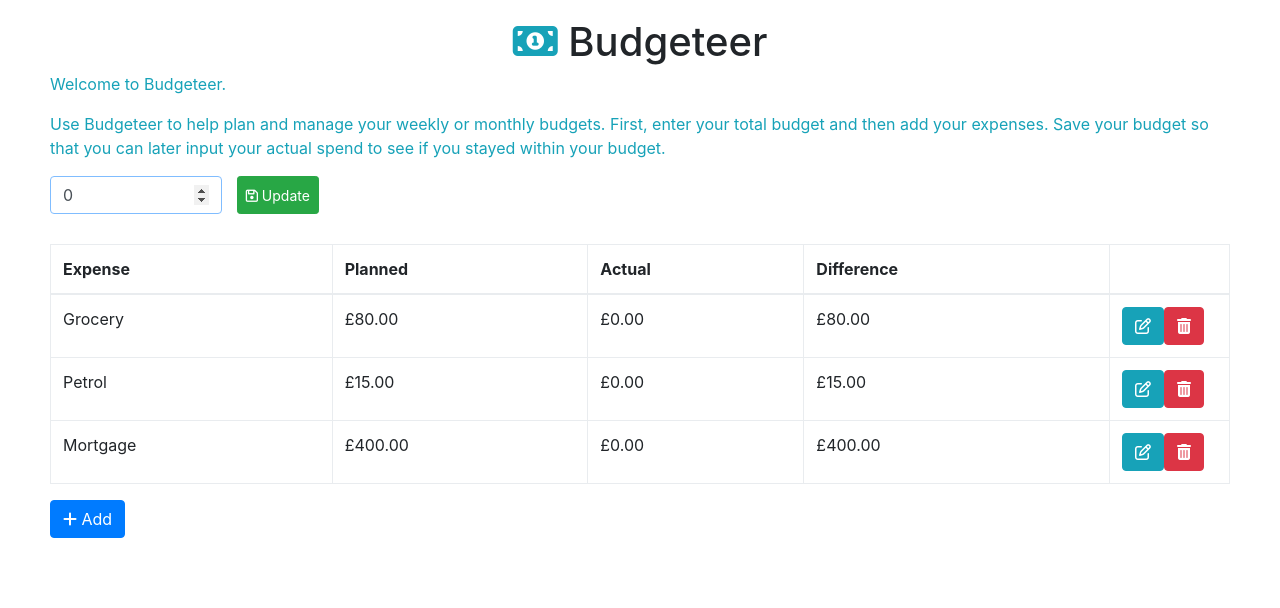
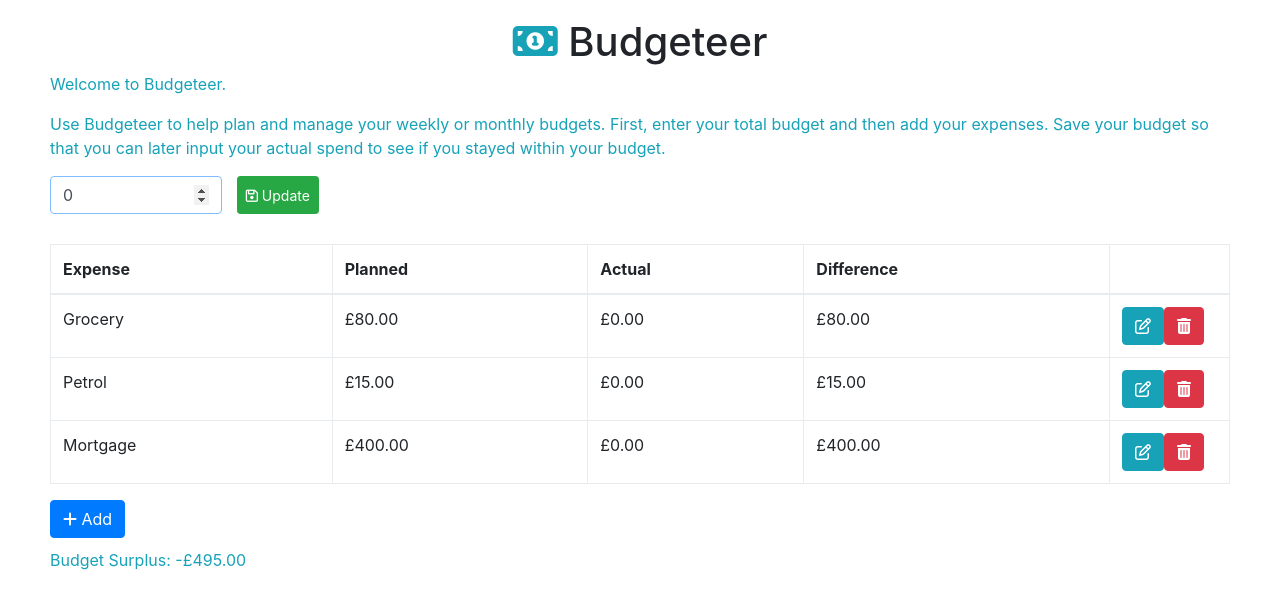
Before and after one commit to rsingh85/budgeteer, an Angular app in the folder client/: page / in a window 1280 px wide. Shown: the top 608 px of the page. Built offline with nearby package versions, Linux system fonts and the light colour scheme.

Commit message:
Added budget stats container, this will be moved into its own component in future.

```diff
--- a/client/src/app/app.component.html
+++ b/client/src/app/app.component.html
@@ -13,7 +13,7 @@
     Save your budget so that you can later input your actual spend to see if you stayed within your budget.
   </p>
 
-  <app-total-budget></app-total-budget>
-  <app-expenses></app-expenses>
+  <app-total-budget (totalBudgetChanged)="onTotalBudgetChanged($event)"></app-total-budget>
+  <app-expenses [totalBudget]="totalBudget"></app-expenses>
 
 </div>
--- a/client/src/app/app.component.ts
+++ b/client/src/app/app.component.ts
@@ -7,4 +7,9 @@ import { Component } from '@angular/core';
 })
 export class AppComponent {
   title = 'Budgeteer';
+  totalBudget = 0;
+
+  onTotalBudgetChanged(newTotalBudget: number): void {
+    this.totalBudget = newTotalBudget;
+  }
 }
--- a/client/src/app/expenses.component.css
+++ b/client/src/app/expenses.component.css
@@ -1,7 +1,11 @@
 .expenses-container {
-    margin-top: 30px;
+  margin-top: 30px;
 }
 
 .expenses-action-col {
   width: 120px;
 }
+
+.budget-stats-container {
+  margin-top: 10px;
+}
--- a/client/src/app/expenses.component.html
+++ b/client/src/app/expenses.component.html
@@ -51,3 +51,10 @@
   </div>
   <button class="btn btn-primary" title="Add Expense" (click)="onAdd()" [disabled]="isAddingExpenseAlready()"><i class="fa fa-plus" aria-hidden="true"></i> Add</button>
 </div>
+
+<!-- todo: pull out the stats container into its own component, will need to expose expenses data from this component -->
+<div class="budget-stats-container">
+  <p class="text-info">
+    Budget Surplus: {{ getBudgetSurplus() | currency:'GBP':true }}
+  </p>
+</div>
--- a/client/src/app/expenses.component.ts
+++ b/client/src/app/expenses.component.ts
@@ -1,4 +1,4 @@
-import { Component } from '@angular/core';
+import { Component, Input } from '@angular/core';
 import { Expense } from './expense';
 
 @Component({
@@ -7,6 +7,8 @@ import { Expense } from './expense';
   styleUrls: ['./expenses.component.css']
 })
 export class ExpensesComponent {
+
+  @Input() totalBudget: number;
 
   // some dummy expenses for development
   public expenses: Expense[] = [
@@ -48,6 +50,7 @@ export class ExpensesComponent {
 
     if (expenseToSave.editing) {
       expenseToSave.editing = false;
+
       // delete the stored original as now saving
       delete this.editingOriginalExpenses[expenseToSave.name];
     } else if (expenseToSave.adding) {
@@ -58,10 +61,12 @@ export class ExpensesComponent {
   onCancel(expense: Expense): void {
     if (expense.editing) {
       expense.editing = false;
+
       const originalExpense = this.editingOriginalExpenses[expense.name];
       expense.name = originalExpense.name;
       expense.planned = originalExpense.planned;
       expense.actual = originalExpense.actual;
+
       // delete the stored original as we've reverted the expense from it
       delete this.editingOriginalExpenses[expense.name];
     } else if (expense.adding) {
@@ -72,4 +77,15 @@ export class ExpensesComponent {
   isAddingExpenseAlready(): boolean {
     return this.expenses.some(expense => expense.adding);
   }
+
+  getBudgetSurplus(): number {
+    let totalPlannedExpenses = 0;
+
+    this.expenses
+      .forEach(expense => totalPlannedExpenses += expense.planned);
+
+    const budgetSurplus = this.totalBudget - totalPlannedExpenses;
+
+    return budgetSurplus;
+  }
 }
--- a/client/src/app/total-budget.component.ts
+++ b/client/src/app/total-budget.component.ts
@@ -1,4 +1,4 @@
-import { Component } from '@angular/core';
+import { Component, Output, EventEmitter } from '@angular/core';
 
 @Component({
   selector: 'app-total-budget',
@@ -6,9 +6,11 @@ import { Component } from '@angular/core';
   styleUrls: ['./total-budget.component.css']
 })
 export class TotalBudgetComponent {
-    public totalBudget = 0;
+  @Output() totalBudgetChanged = new EventEmitter<number>();
 
-    onTotalBudgetUpdate(): void {
-        console.log('Updating total budget to:', this.totalBudget);
-    }
+  public totalBudget = 0;
+
+  onTotalBudgetUpdate(): void {
+      this.totalBudgetChanged.emit(this.totalBudget);
+  }
 }
```
